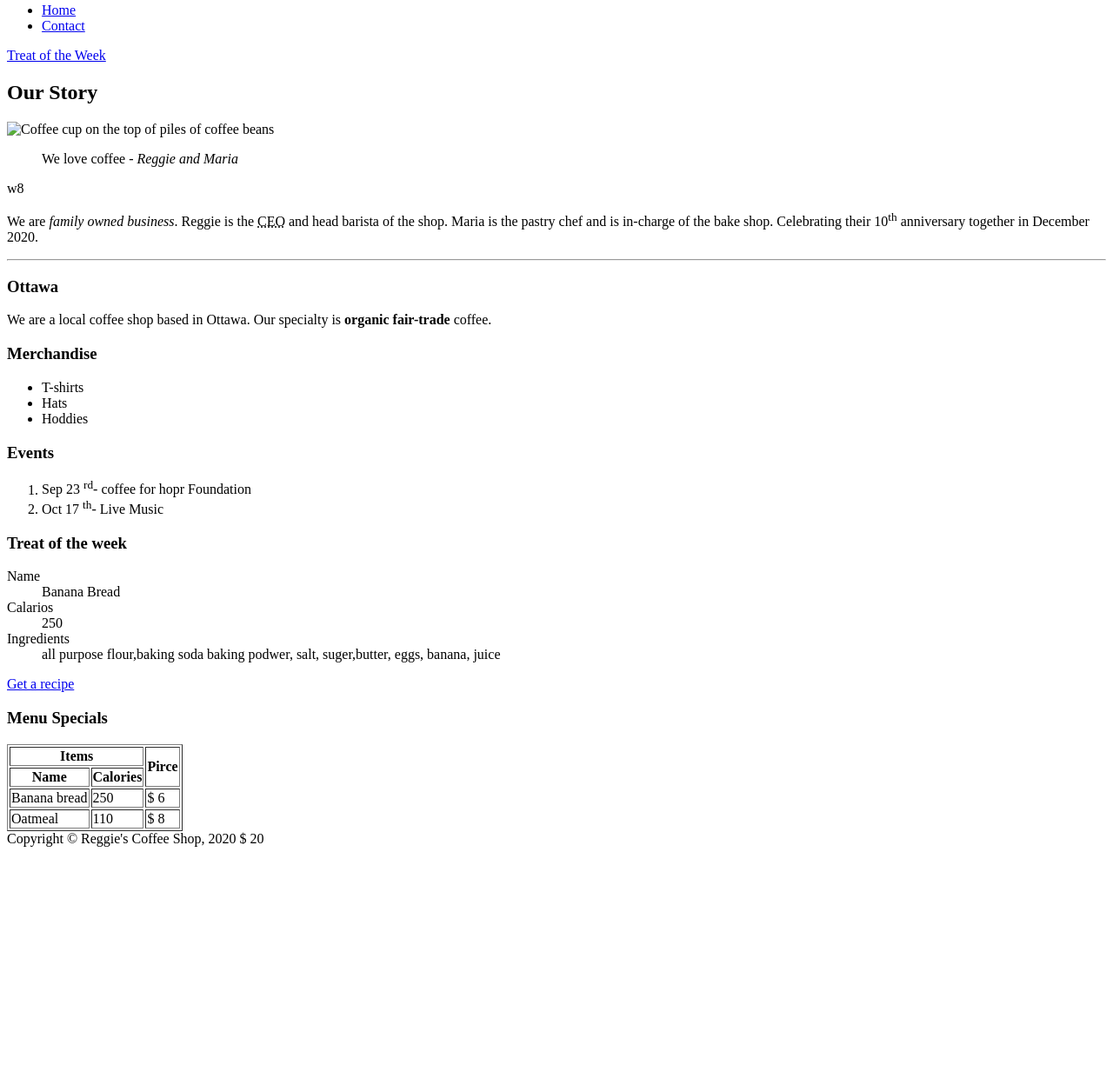
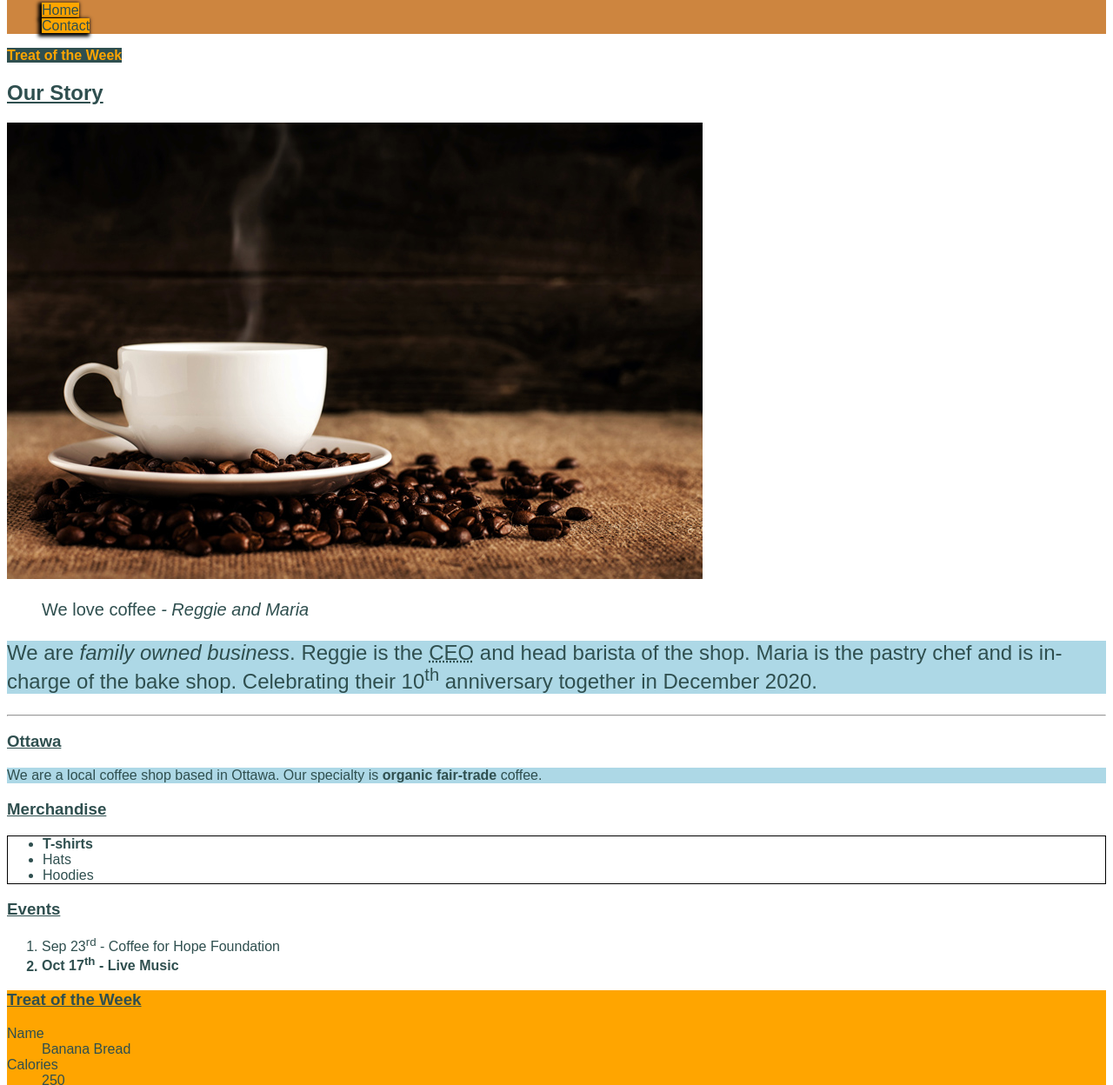
Before and after one commit to dhir0013/dhir0013, a plain HTML site: page week 5/index.html in a window 1280 px wide. Shown: the part 77-1325 px from the top of the page at 87% size. Before the commit the page ends 1059 px from the top, so only its background shows below. Drawn offline with Linux system fonts and the light colour scheme.

Commit message:
adding css class work

```diff
--- /dev/null
+++ b/week 5/css/main.css
@@ -0,0 +1,141 @@
+body {
+    font-family: Arial, Helvetica, sans-serif;
+    color: darkslategrey;
+  }
+
+  /*
+    This is a CSS Comment
+    Shortcut for adding the comment Control + / or Command + /
+  */
+  h1 {
+    color: white;
+  }
+
+  p {
+    background-color: lightblue;
+  }
+
+  /* Selecting multiple elements to add same styles */
+  h1,
+  h2,
+  h3,
+  h4,
+  h5,
+  h6 {
+    text-decoration: underline;
+  }
+
+  /* Selecting child elements */
+  nav ul {
+    list-style: none;
+  }
+
+  /* Selecting child elements multiple level */
+  nav ul a {
+    color: darkslategrey;
+    text-decoration: none;
+  }
+
+  /* Selecting HTML element with class name */
+  .orange-link {
+    background: darkslategrey;
+    color: orange;
+    text-decoration: none;
+  }
+
+  /* Selecting HTML element with id value */
+  #tow {
+    background: orange;
+  }
+
+  .large-text {
+    font-size: 20px;
+  }
+
+  /* Child Selector or Direct Child Selector
+    Selecting only the p directly inside teh article
+   */
+  article>p {
+    font-size: 24px;
+  }
+
+  /*
+  Adjacent sibling selector
+  Selecting only the ul that is adjacent to a h3
+   */
+  h3+ul {
+    border: 1px solid black;
+  }
+
+  /* Attribute selector */
+
+  [href="#tow"] {
+    font-weight: bold;
+  }
+
+  [target="_blank"] {
+    text-transform: uppercase;
+  }
+
+  /* Using Pseudo Classes
+  Styling Navigation */
+  nav ul a,
+  nav ul a:link,
+  nav ul a:visited {
+    background: orange;
+    /* horizontal vertical blur spread color */
+    box-shadow: -2px 2px 4px 2px black;
+  }
+
+  nav ul a:hover,
+  nav ul a:focus {
+    text-decoration: underline;
+  }
+
+  nav ul a:active {
+    /* horizontal vertical blur spread color */
+    box-shadow: 0 0 4px 2px black;
+  }
+
+  /*
+  Position related selectors
+  first child
+  */
+  aside ul li:first-child {
+    font-weight: bold;
+  }
+
+  /* last child */
+  section ol li:last-child {
+    font-weight: bold;
+  }
+
+  /* collapse table border into one */
+  table {
+    border-collapse: collapse;
+  }
+
+  /* nth-child selector */
+  tbody tr:nth-child(even) {
+    background-color: #d5836c;
+  }
+
+  /*
+    using nth-child with n.
+    Where n is 0, 1, 2, 3, .... until the number of elements
+  */
+  table th:nth-child(n),
+  table td:nth-child(n) {
+    /* hex color value with 3 characters */
+    border: 1px solid #000;
+  }
+
+  /* the above is same as this
+  table th,
+  table td{
+  } */
+
+  /* 2n+1 if n is 0,1,2,3... then 2n+1 will be 1, 3, 5, 7.... */
+  table td:nth-child(2n+1) {
+    background-color: rgba(0, 0, 0, 0.2);
+  }
--- a/week 5/index.html
+++ b/week 5/index.html
@@ -1,16 +1,17 @@
 <!DOCTYPE html>
-<html>
+<html lang="en">
 
 <head>
   <meta charset="UTF-8">
   <title>Reggie's Coffee Shop - Home</title>
+  <link href="css/main.css" rel="stylesheet">
 </head>
 
 <body>
   <!-- Control + / or Command + / -->
   <!-- This is a HTML comment -->
   <!-- Site header -->
-  <header>
+  <header style="background:peru;">
     <h1>Reggie's Coffee Shop</h1>
     <nav>
       <ul>
@@ -18,21 +19,22 @@
           <a href="index.html">Home</a>
         </li>
         <li>
-          <a href="Contact.html">Contact</a>
+          <a href="contact.html">Contact</a>
         </li>
       </ul>
     </nav>
   </header>
   <!-- page content -->
   <main>
-    <a href="#tow">Treat of the Week</a>
+    <!-- adding class orange-link to the a tag -->
+    <a href="#tow" class="orange-link">Treat of the Week</a>
     <article>
       <h2>Our Story</h2>
       <!-- Adding image -->
-      <img src="image/coffee-shop.jpg" alt="Coffee cup on the top of piles of coffee beans">
-      <blockquote>
+      <img src="images/coffee-shop.jpg" alt="coffee cup on top of pile of coffee beans">
+      <blockquote class="large-text">
         We love coffee <cite>- Reggie and Maria</cite>
-      </blockquote>w8
+      </blockquote>
       <p>
         We are <em>family owned business</em>. Reggie is the <abbr title="Chief Executive Officer">CEO</abbr> and head barista of the shop. Maria is the pastry chef and is in-charge of the bake shop. Celebrating their 10<sup>th</sup> anniversary together in December 2020.
         <!-- alt + Z to wrap and unwrap the text -->
@@ -46,41 +48,41 @@
     <aside>
       <h3>Merchandise</h3>
       <ul>
-       <li>T-shirts</li>
-       <li>Hats</li>
-       <li>Hoddies</li>
+        <li>T-shirts</li>
+        <li>Hats</li>
+        <li>Hoodies</li>
       </ul>
     </aside>
-    <!-- Adding section for the oreded list-->
+    <!-- Adding section for the ordered list -->
     <section>
       <h3>Events</h3>
       <ol>
-        <li>Sep 23 <sup>rd</sup>- coffee for hopr Foundation</li>
-        <li>Oct 17 <sup>th</sup>- Live Music</li>
+        <li>Sep 23<sup>rd</sup> - Coffee for Hope Foundation</li>
+        <li>Oct 17<sup>th</sup> - Live Music </li>
       </ol>
     </section>
-    <!-- Adding section for the description list-->
+    <!-- Adding section for the description list -->
     <section id="tow">
-      <h3>Treat of the week</h3>
+      <h3>Treat of the Week</h3>
       <dl>
         <dt>Name</dt>
         <dd>Banana Bread</dd>
-        <dt>Calarios</dt>
+        <dt>Calories</dt>
         <dd>250</dd>
         <dt>Ingredients</dt>
-        <dd>all purpose flour,baking soda baking podwer, salt, suger,butter, eggs, banana, juice</dd>
+        <dd>all purpose flour, baking soda, baking powder, salt, sugar, butter, eggs, bananas, lemon juice</dd>
       </dl>
-      <!-- Adding a link to the recipe site and opening in the new tab -->
-      <a href="https://www.yummly.com/recipe/Banana-Bread-1033797?prm-v1" target="_blank">Get a recipe</a>
+      <!-- Adding a link to the recipe site and opening in new tab -->
+      <a href="https://www.yummly.com/recipe/Banana-Bread-1033797?prm-v1" target="_blank" class="orange-link large-text">Get the Recipe</a>
     </section>
     <!-- Adding section for menu -->
     <section>
       <h3>Menu Specials</h3>
-      <table border>
+      <table>
         <thead>
           <tr>
             <th colspan="2">Items</th>
-            <th rowspan="2">Pirce</th>
+            <th rowspan="2">Price</th>
           </tr>
           <tr>
             <th>Name</th>
@@ -89,7 +91,7 @@
         </thead>
         <tbody>
           <tr>
-            <td>Banana bread</td>
+            <td>Banana Bread</td>
             <td>250</td>
             <td>&dollar; 6</td>
           </tr>
```
